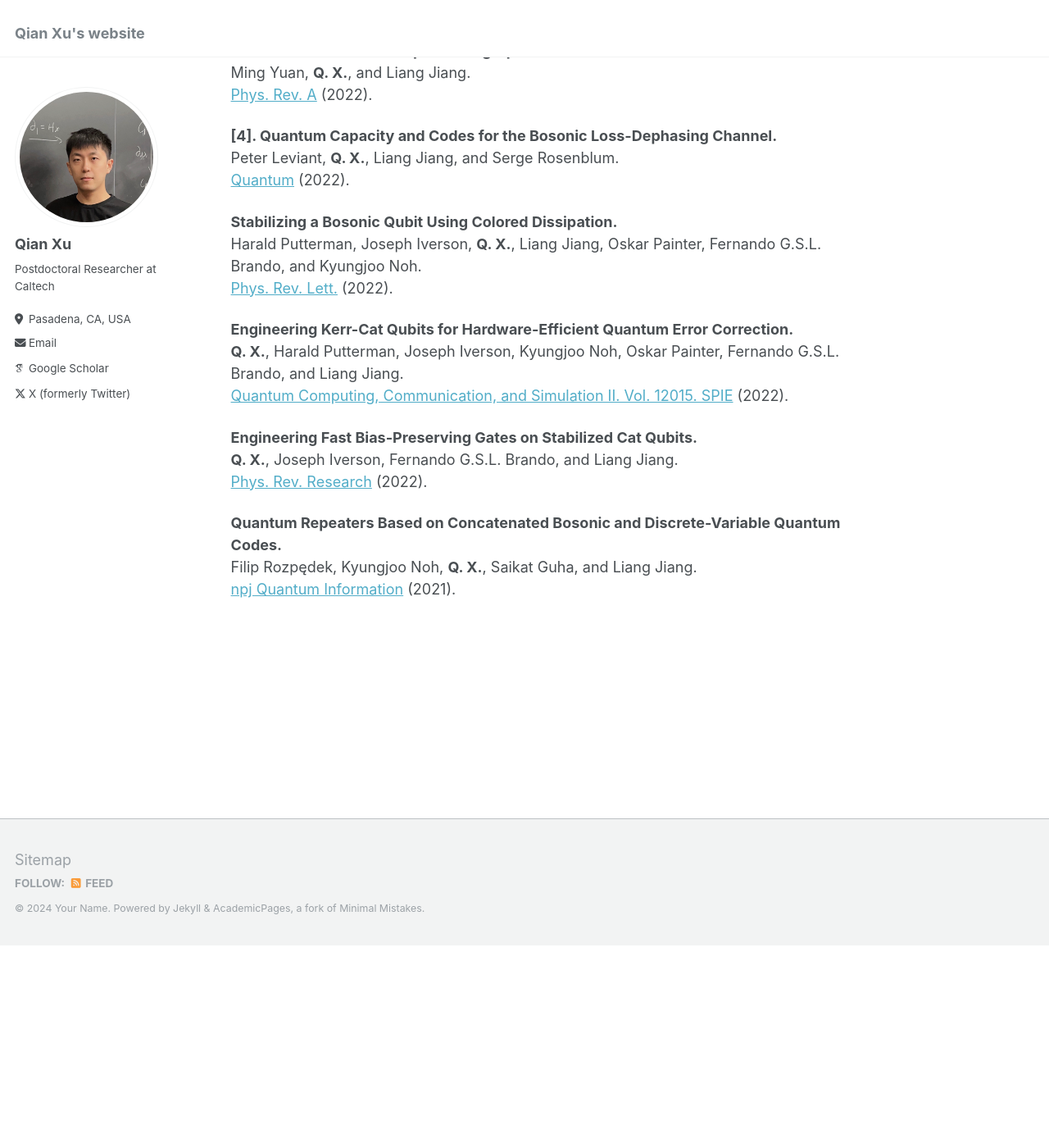
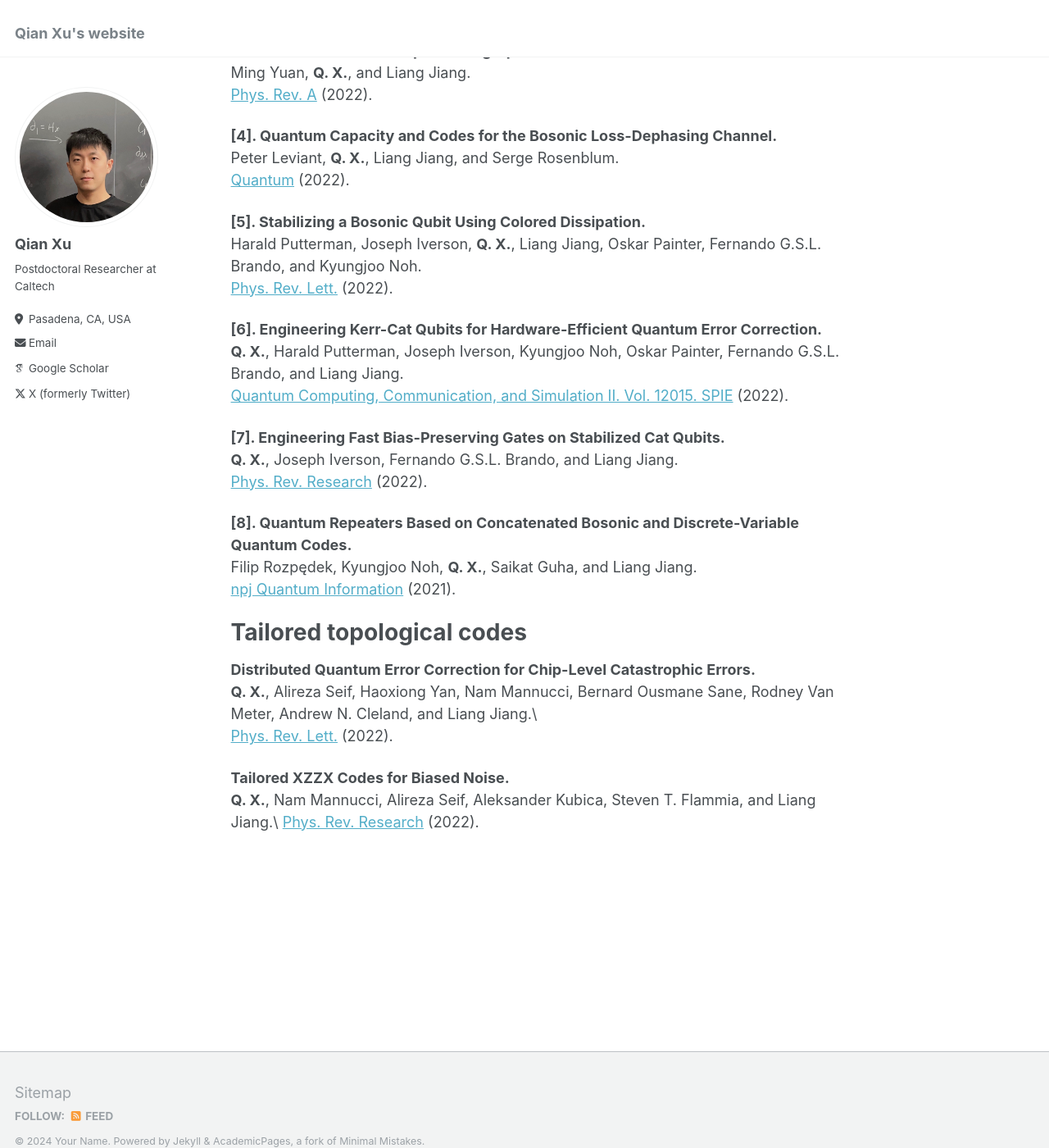
Before and after one commit to deltaXdeltaQ/deltaXdeltaQ.github.io, a Jekyll site: the page built from _pages/about.md, in a window 1280 px wide and 1400 px high, scrolled down 883 px. Shown: the whole window at 82% size. Built offline with Jekyll 4.4.1, drawn with Linux system fonts in a browser that asks for light colours; some web fonts are replaced; before the commit the page ends 2037 px from its top, so only the background shows below that.

Commit message:
Update about.md

```diff
--- a/_pages/about.md
+++ b/_pages/about.md
@@ -44,21 +44,33 @@ Peter Leviant, **Q. X.**, Liang Jiang, and Serge Rosenblum.\
 [Quantum](https://quantum-journal.org/papers/q-2022-09-29-821/) (2022).
 
 
-**Stabilizing a Bosonic Qubit Using Colored Dissipation.**\
+**\[5\]. Stabilizing a Bosonic Qubit Using Colored Dissipation.**\
 Harald Putterman, Joseph Iverson, **Q. X.**, Liang Jiang, Oskar Painter, Fernando G.S.L. Brando, and Kyungjoo Noh.\
 [Phys. Rev. Lett.](https://journals.aps.org/prl/abstract/10.1103/128.110502) (2022).
 
 
-**Engineering Kerr-Cat Qubits for Hardware-Efficient Quantum Error Correction.**\
+**\[6\]. Engineering Kerr-Cat Qubits for Hardware-Efficient Quantum Error Correction.**\
 **Q. X.**,  Harald Putterman, Joseph Iverson, Kyungjoo Noh, Oskar Painter, Fernando G.S.L. Brando, and Liang Jiang.\
 [Quantum Computing, Communication, and Simulation II. Vol. 12015. SPIE](https://www.spiedigitallibrary.org/conference-proceedings-of-spie/12015/120150B/Engineering-Kerr-cat-qubits-for-hardware-efficient-quantum-error-correction/10.1117/12.2614832.short) (2022).
 
 
-**Engineering Fast Bias-Preserving Gates on Stabilized Cat Qubits.**\
+**\[7\]. Engineering Fast Bias-Preserving Gates on Stabilized Cat Qubits.**\
 **Q. X.**, Joseph Iverson, Fernando G.S.L. Brando, and Liang Jiang.\
 [Phys. Rev. Research](https://journals.aps.org/prresearch/abstract/10.1103/.4.013082) (2022).
 
 
-**Quantum Repeaters Based on Concatenated Bosonic and Discrete-Variable Quantum Codes.**\
+**\[8\]. Quantum Repeaters Based on Concatenated Bosonic and Discrete-Variable Quantum Codes.**\
 Filip Rozpędek, Kyungjoo Noh, **Q. X.**, Saikat Guha, and Liang Jiang.\
 [npj Quantum Information](https://www.nature.com/articles/s41534-021-00438-7) (2021).
+
+
+Tailored topological codes
+======
+
+**Distributed Quantum Error Correction for Chip-Level Catastrophic Errors.**\
+**Q. X.**, Alireza Seif, Haoxiong Yan, Nam Mannucci, Bernard Ousmane Sane, Rodney Van Meter, Andrew N. Cleland, and Liang Jiang.\
+[Phys. Rev. Lett.](https://journals.aps.org/prl/abstract/10.1103/PhysRevLett.129.240502) (2022).
+
+
+**Tailored XZZX Codes for Biased Noise.**\
+**Q. X.**, Nam Mannucci, Alireza Seif, Aleksander Kubica, Steven T. Flammia, and Liang Jiang.\ [Phys. Rev. Research](https://journals.aps.org/prresearch/abstract/10.1103/5.013035) (2022).
```
